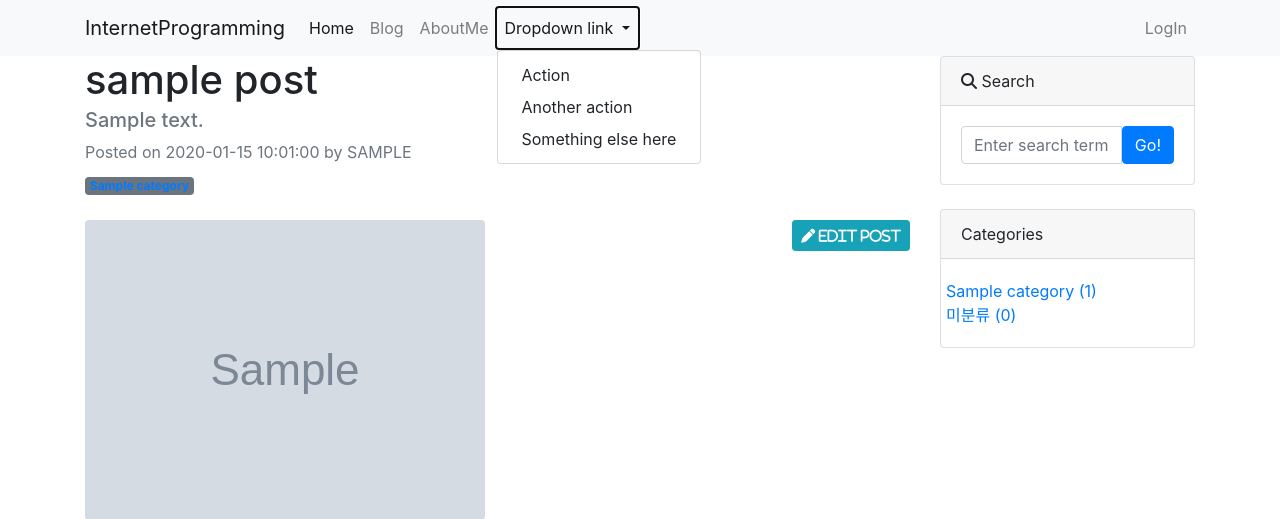
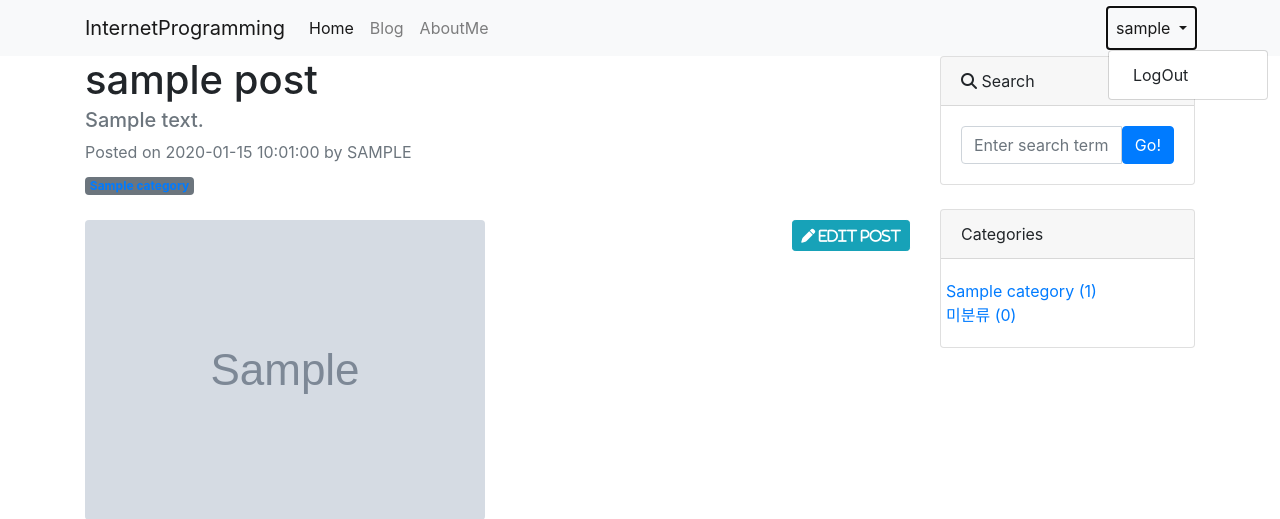
Before and after one commit to hansoojeongsj/Django22-02, a Django app: page /blog/1/ in a window 1280 px wide, after a click that opens the changed part. Shown: the top 519 px of the page. Run offline with Django 4.2, Linux system fonts and the light colour scheme; a user stored in the database is signed in; tables that the repository leaves empty hold one stand-in row (values such as "Sample post"); grey boxes marked "Sample" are stand-in pictures; grey boxes labelled with a size stand in for pictures from a placeholder-image service; some libraries are stand-ins or nearby versions.

Commit message:
회원가입과 로그인 기능 추가하기

```diff
--- a/blog/templates/blog/navbar.html
+++ b/blog/templates/blog/navbar.html
@@ -1,3 +1,5 @@
+  {% load socialaccount %}
+
       <nav class="navbar navbar-expand-lg navbar-light bg-light">
         <div class="container">
         <a class="navbar-brand" href="/">InternetProgramming</a>
@@ -15,22 +17,24 @@
             <li class="nav-item">
               <a class="nav-link" href="/about_me/">AboutMe</a>
             </li>
-            <li class="nav-item dropdown">
-              <a class="nav-link dropdown-toggle" href="#" id="navbarDropdownMenuLink" role="button" data-toggle="dropdown" aria-haspopup="true" aria-expanded="false">
-                Dropdown link
-              </a>
-              <div class="dropdown-menu" aria-labelledby="navbarDropdownMenuLink">
-                <a class="dropdown-item" href="#">Action</a>
-                <a class="dropdown-item" href="#">Another action</a>
-                <a class="dropdown-item" href="#">Something else here</a>
-              </div>
-            </li>
           </ul>
 
           <ul class="navbar-nav ml-auto">
+            {% if user.is_authenticated %}
+            <li class="nav-item dropdown">
+              <a class="nav-link dropdown-toggle" href="#" id="navbarDropdownMenuLink" role="button" data-toggle="dropdown" aria-haspopup="true" aria-expanded="false">
+                {{user.username}}
+              </a>
+              <div class="dropdown-menu" aria-labelledby="navbarDropdownMenuLink">
+                <a class="dropdown-item" href="/accounts/logout/">LogOut</a>
+              </div>
+            </li>
+
+            {% else %}
             <li class="nav-item">
               <a class="nav-link" href="#" data-toggle="modal" data-target="#loginModal">LogIn</a>
             </li>
+            {% endif %}
           </ul>
         </div>
       </div>
@@ -48,11 +52,17 @@
           <div class="modal-body">
             <div class="row">
               <div class="col-6">
-                <button type="button" class="btn btn-outline-dark btn-block btn-sm"><i class="fa-brands fa-google"></i> LogIn with Google</button>
-                <button type="button" class="btn btn-outline-dark btn-block btn-sm"><i class="fa-regular fa-envelope"></i> LogIn with Email</button>
+                <a role="button" class="btn btn-outline-dark btn-block btn-sm" href="{% provider_login_url 'google' %}">
+                  <i class="fa-brands fa-google"></i> LogIn with Google
+                </a>
+                <a role="button" class="btn btn-outline-dark btn-block btn-sm"
+                href="/accounts/login/">
+                  <i class="fa-regular fa-envelope"></i> LogIn with Email</a>
               </div>
               <div class="col-6">
-                <button type="button" class="btn btn-outline-dark btn-block btn-sm"><i class="fa-regular fa-envelope"></i> SignUp with Email</button>
+                <a role="button" class="btn btn-outline-dark btn-block btn-sm"
+                href="/accounts/signup/">>
+                  <i class="fa-regular fa-envelope"></i> SignUp with Email</a>
               </div>
             </div>
           </div>
--- a/myDjangoPrj/urls.py
+++ b/myDjangoPrj/urls.py
@@ -21,6 +21,7 @@ from django.conf.urls.static import static
 urlpatterns = [
     path('admin/', admin.site.urls), # IP주소/admin
     path('blog/', include('blog.urls')), # IP주소/blog #urls.py와views.py와템플릿파일로블로그index페이지만들기1
-    path('', include('single_pages.urls')) #IP주소/
+    path('', include('single_pages.urls')), #IP주소/
+    path('accounts/', include('allauth.urls'))
 ]
 urlpatterns += static(settings.MEDIA_URL, document_root=settings.MEDIA_ROOT)
```
Also changed, not shown: myDjangoPrj/settings.py (+14 -0 lines).
